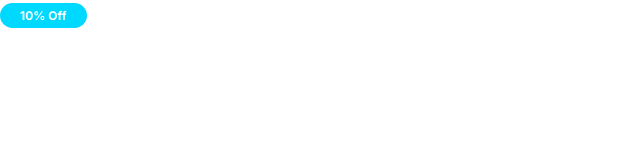
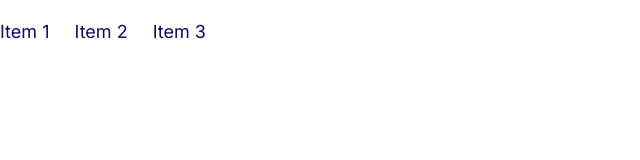
Before and after one commit to thinhnguyen1701/Web, a plain HTML site: page index.html in a window 1280 px wide. Shown: the whole page, without its empty margins (0-640 px from the left). Drawn offline with Linux system fonts and the light colour scheme.

Commit message:
editing list

```diff
--- a/css/style.css
+++ b/css/style.css
@@ -113,3 +113,18 @@ a{
         font-size: 1.2rem;
     }
 }
+
+/* Lists */
+.list{
+    list-style: none;
+    padding-left: 0;
+    color: var(--colorHeading);
+}
+
+.listInline .listItem{
+    display: inline-block;
+}
+
+.listItem:nth-child(even){
+    margin: 0 2rem;
+}
--- a/index.html
+++ b/index.html
@@ -16,8 +16,11 @@
 </head>
 
 <body>
-    <span class="badge badgeSecondary badgeSmall">10% Off</span>
-
+    <ul class="list listInline">
+        <li class="listItem">Item 1</li>
+        <li class="listItem">Item 2</li>
+        <li class="listItem">Item 3</li>
+    </ul>
 </body>
 
 </html>
```
